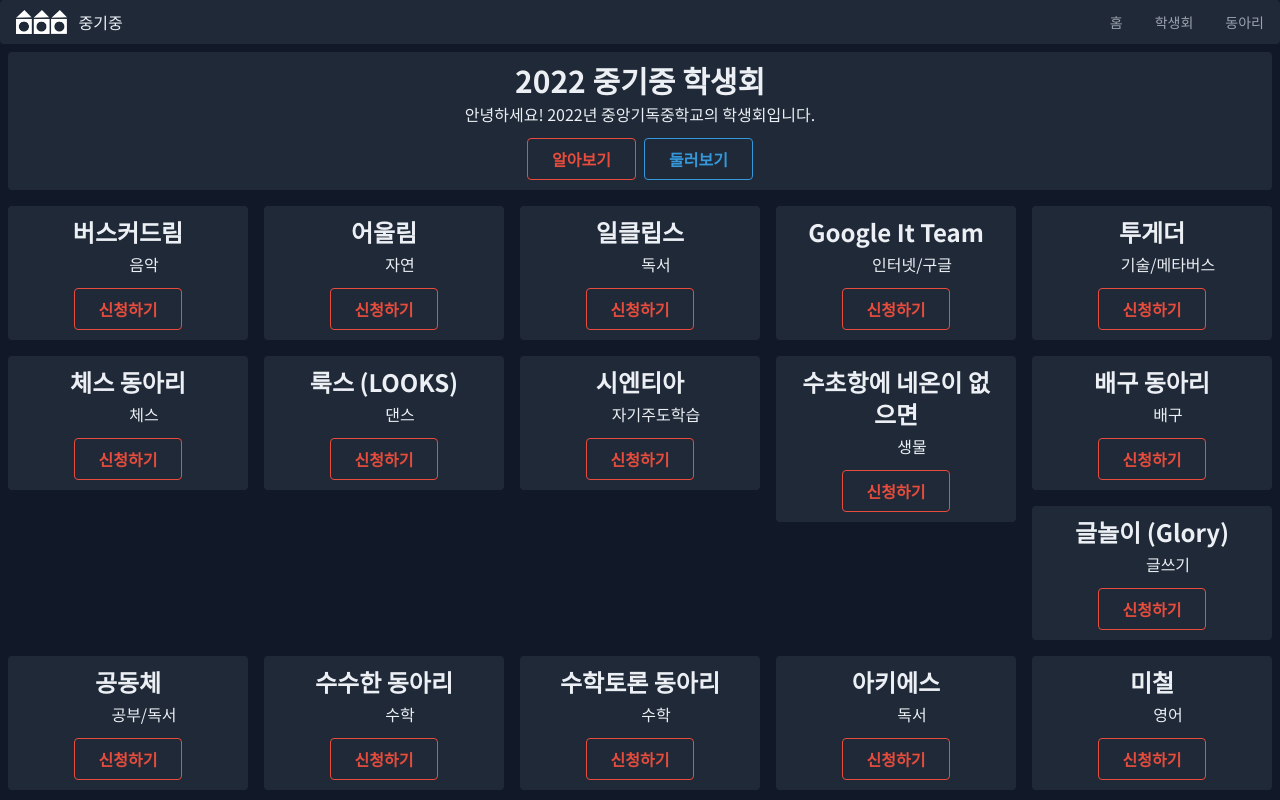
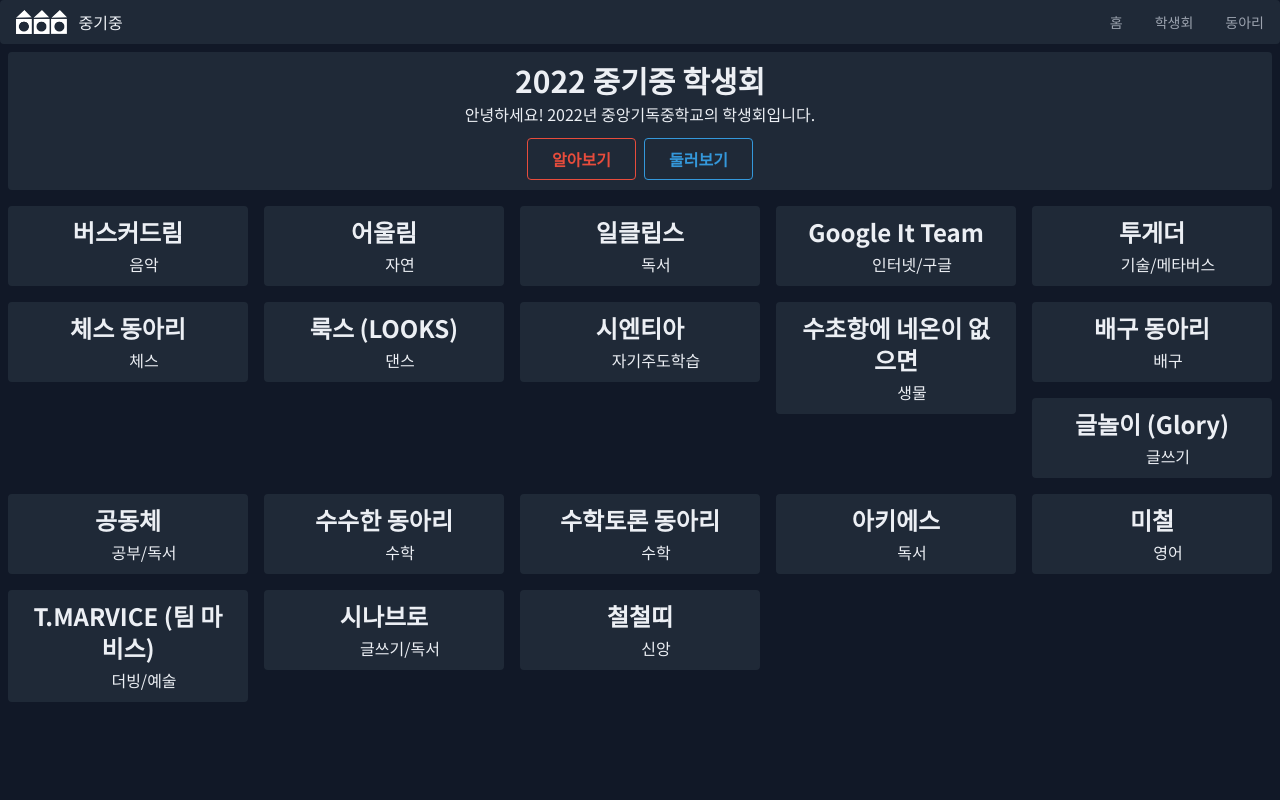
Before and after one commit to 1-EXON/StudentCouncilWeb, a React (Create React App) app: page /club in a window 1280 px wide. Shown: the top 800 px of the page. Built offline with nearby package versions, Linux system fonts and the light colour scheme.

Commit message:
Update: club card

```diff
--- a/src/components/ClubCard.tsx
+++ b/src/components/ClubCard.tsx
@@ -6,11 +6,8 @@ type ClubProps = {
 export default function ClubCard({name, description}: ClubProps) {
     return (
         <div id="card" className="text-center bg-gray-800 w-60 px-2 sm:px-4 py-2.5 m-2 rounded">
-            <h1 className="text-white-theme w-30 text-2xl font-bold text-ellipsis overflow: hidden;">{name}</h1>
-            <p className="text-white-theme w-60 text-l pt-1 text-ellipsis overflow: hidden;">{description}</p>
-            <div className="inline-flex">
-                <button className="rounded bg-transparent font-semibold border-red-theme mt-3 mx-1 py-2 px-6 border text-red-theme hover:text-white hover:bg-red-theme">신청하기</button>
-            </div>
+            <h1 className="text-white-theme w-30 text-2xl font-bold">{name}</h1>
+            <p className="text-white-theme w-60 text-l pt-1">{description}</p>
         </div>
 
     )
```
